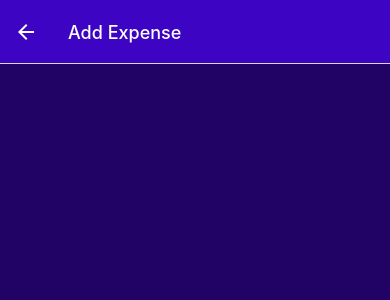
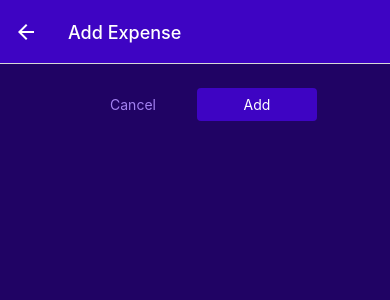
Before and after one commit to tipsumie/expenses-tracker, a React Native app: screen /ManageExpense in a window 390 px wide. Shown: the top 300 px of the page. Built offline with nearby package versions, Linux system fonts and the light colour scheme.

Commit message:
added custom button

```diff
--- /dev/null
+++ b/components/ui/Button.js
@@ -0,0 +1,45 @@
+import { Pressable, StyleSheet, Text, View } from 'react-native';
+import React from 'react';
+import { COLORS } from '../../constants';
+
+const Button = ({ children, onPress, mode, style }) => {
+  return (
+    <View style={style}>
+      <Pressable
+        onPress={onPress}
+        style={({ pressed }) => pressed && styles.pressed}
+      >
+        <View style={[styles.button, mode === 'flat' && styles.flat]}>
+          <Text style={[styles.buttonText, mode === 'flat' && styles.flatText]}>
+            {children}
+          </Text>
+        </View>
+      </Pressable>
+    </View>
+  );
+};
+
+export default Button;
+
+const styles = StyleSheet.create({
+  button: {
+    borderRadius: 4,
+    padding: 8,
+    backgroundColor: COLORS.primary500,
+  },
+  flat: {
+    backgroundColor: 'transparent',
+  },
+  flatText: {
+    color: COLORS.primary200,
+  },
+  buttonText: {
+    color: '#FFFFFF',
+    textAlign: 'center',
+  },
+  pressed: {
+    opacity: 0.75,
+    backgroundColor: COLORS.primary100,
+    borderRadius: 4,
+  },
+});
--- a/screens/ManageExpense.js
+++ b/screens/ManageExpense.js
@@ -2,6 +2,7 @@
 import React, { useLayoutEffect } from 'react';
 import IconButton from '../components/ui/IconButton';
 import { COLORS } from '../constants';
+import Button from '../components/ui/Button';
 
 const ManageExpense = ({ route, navigation }) => {
   const editedExpenseId = route.params?.expenseId;
@@ -13,9 +14,19 @@
     });
   }, [isEditing, navigation]);
   const deleteExpenseHandler = () => {};
+  const cancelHandler = () => {};
+  const confirmHandler = () => {};
 
   return (
     <View style={styles.container}>
+      <View style={styles.buttons}>
+        <Button style={styles.button} mode='flat' onPress={cancelHandler}>
+          Cancel
+        </Button>
+        <Button style={styles.button} onPress={confirmHandler}>
+          {isEditing ? 'Update' : 'Add'}
+        </Button>
+      </View>
       {isEditing && (
         <View style={styles.deleteContainer}>
           <IconButton
@@ -45,4 +56,13 @@
     borderTopColor: COLORS.primary200,
     alignItems: 'center',
   },
+  buttons: {
+    flexDirection: 'row',
+    justifyContent: 'center',
+    alignItems: 'center',
+  },
+  button: {
+    marginHorizontal: 2,
+    minWidth: 120,
+  },
 });
```
